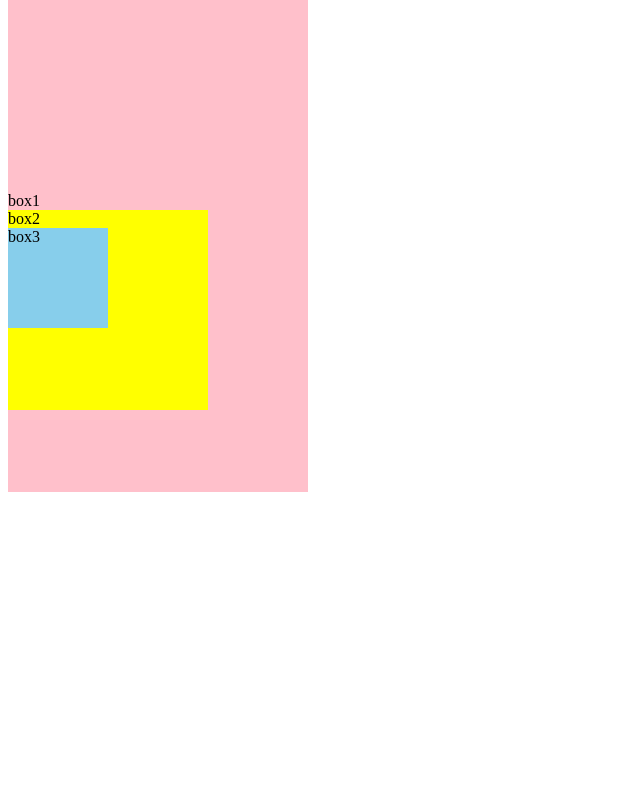
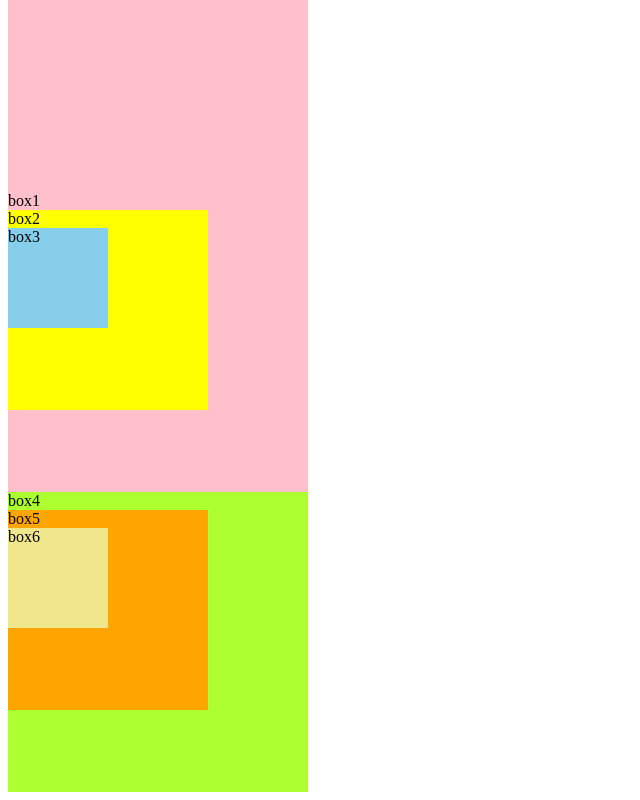
Before and after one commit to Chen-ttt/JavaScript, a plain HTML site: page Event/binding.html in a window 1280 px wide. Shown: the part 416-1216 px from the top of the page, without its empty margins (0-640 px from the left). Before the commit the page ends 916 px from the top, so only its background shows below. Drawn offline with Linux system fonts and the light colour scheme.

Commit message:
Capture & Bubble & DOM0

```diff
--- a/Event/binding.html
+++ b/Event/binding.html
@@ -2,7 +2,7 @@
  * @Description:
  * @Author: Tong Chen
  * @Date: 2022-08-27 20:59:11
- * @LastEditTime: 2022-08-27 21:30:14
+ * @LastEditTime: 2022-08-27 22:10:19
  * @LastEditors:
 -->
 <!DOCTYPE html>
@@ -31,6 +31,24 @@
       width: 100px;
       height: 100px;
       background-color: skyblue;
+    }
+
+    #box4 {
+      width: 300px;
+      height: 300px;
+      background-color: greenyellow;
+    }
+
+    #box5 {
+      width: 200px;
+      height: 200px;
+      background-color: orange;
+    }
+
+    #box6 {
+      width: 100px;
+      height: 100px;
+      background-color: khaki;
     }
   </style>
 </head>
@@ -131,6 +149,57 @@
      * e.stopPropagation() - 阻止事件传播 - 无论是从上到下的捕获过程 还是 从下向上的冒泡过程都可以阻止
      */
   </script>
+
+  <div id="box4">
+    box4
+    <div id="box5">
+      box5
+      <div id="box6">box6</div>
+    </div>
+  </div>
+
+  <script>
+    // 1. DOM 0 在冒泡阶段执行, 如果同时存在DOM 0 和冒泡事件, 按照定义的顺序执行
+    // 2. 对于目标元素(点击的那个元素), 先执行捕获事件, DOM 0 和 冒泡事件 按定义的顺序执行
+    // 3. 对同一个元素的多个冒泡/捕获事件, 按照定义顺序执行
+
+    let box4 = document.getElementById('box4')
+    let box5 = document.getElementById('box5')
+    let box6 = document.getElementById('box6')
+
+    box4.addEventListener("click", (e) => {
+      console.log("click box4 捕获")
+    }, true)
+
+    box5.addEventListener("click", (e) => {
+      console.log("click box5 捕获")
+    }, true)
+
+    box6.addEventListener("click", (e) => {
+      console.log("click box6 捕获")
+    }, true)
+
+    box4.addEventListener("click", (e) => {
+      console.log("click box4 冒泡")
+    })
+
+    box4.onclick = () => { console.log("click box4 DOM 0") }
+
+    box5.onclick = () => { console.log("click box5 DOM 0") }
+    box5.addEventListener("click", (e) => {
+      console.log("click box5 冒泡")
+    })
+
+    box6.addEventListener("click", (e) => {
+      console.log("click box6 冒泡 第一次")
+    })
+
+    box6.addEventListener("click", (e) => {
+      console.log("click box6 冒泡 第二次")
+    })
+
+    box6.onclick = () => { console.log("click box6 DOM 0") }
+  </script>
 </body>
 
 </html>
```
